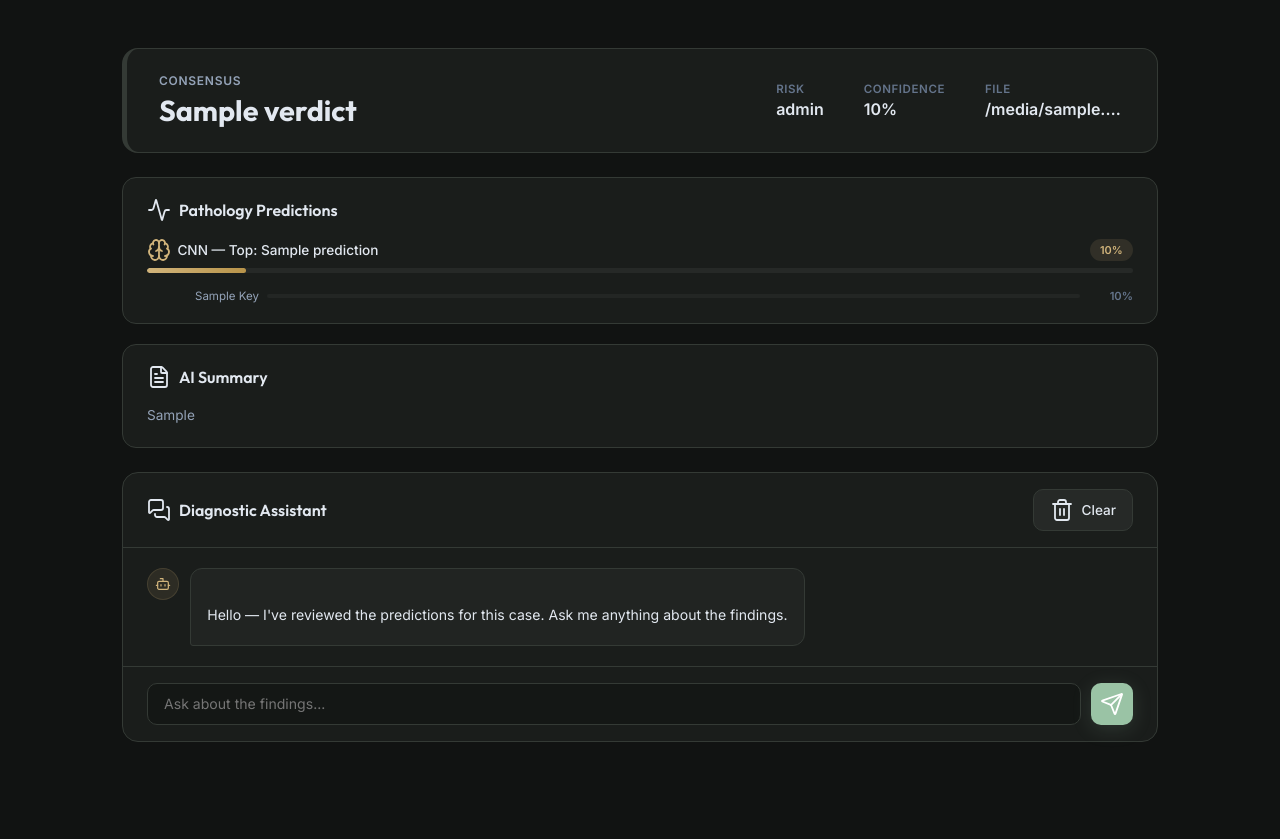
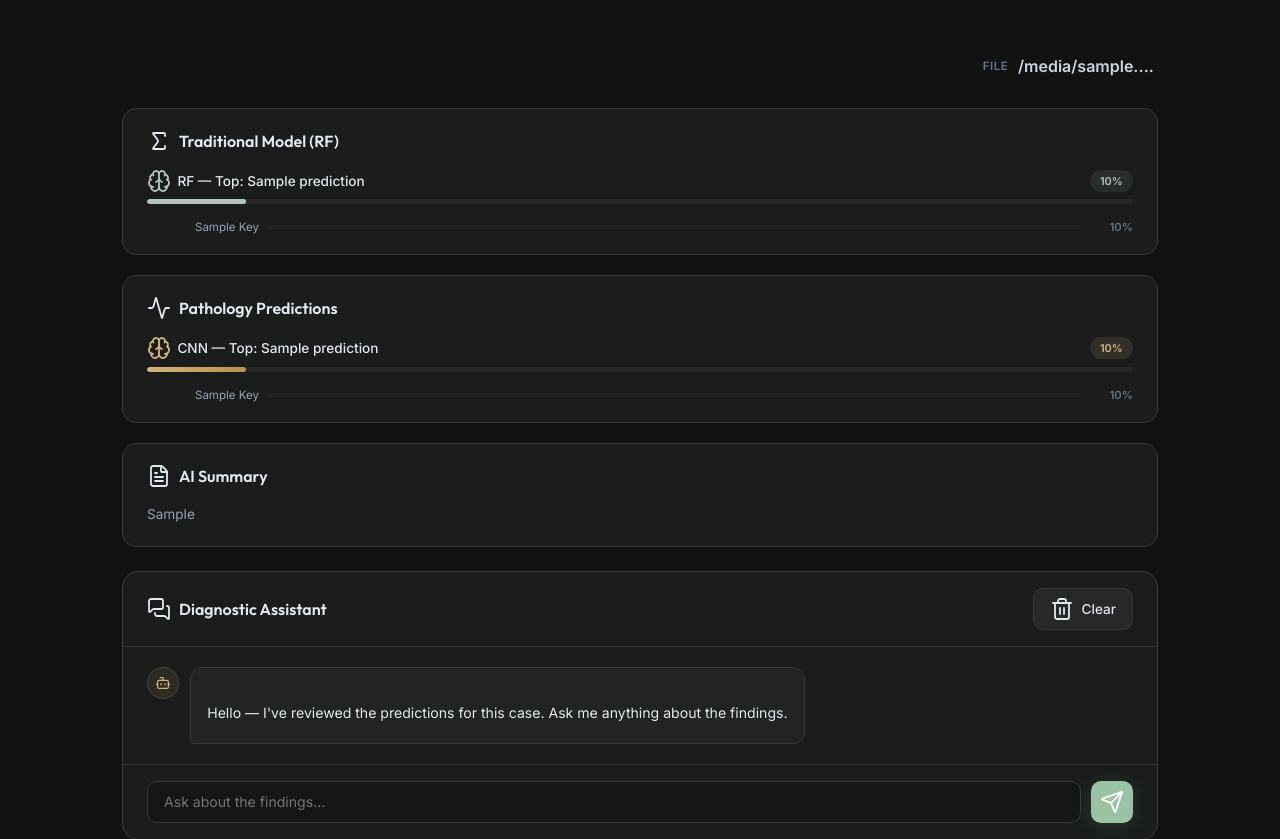
Before and after one commit to Josemiles-ctr/Year-2-Recess-Project, a Flask app: template src/templates/report.html in a window 1280 px wide. Shown: the part 75-914 px from the top of the page. Run offline with Flask 3, Linux system fonts and the light colour scheme; the template is opened without the code that fills it: most values are stand-ins (such as "Sample title", 1, 10 or a date in 2020); some libraries are stand-ins or nearby versions.

Commit message:
refactor(core): remove consensus logic and simplify diagnostic report
Remove the consensus-based verdict, risk level, and overall confidence
calculations from the prediction pipeline. This simplifies the
`DiagnosticReport` entity and streamlines the `PredictCancerUseCase`
by removing the manual averaging of model confidence scores.

The UI has also been updated to transition from a consensus-centric
view to a model-specific summary layout, focusing on presenting
traditional model features and pathology predictions more granularly.

- Remove `consensus_verdict`, `risk_level`, and `overall_confidence`
  from `DiagnosticReport` entity
- Delete consensus calculation logic in `PredictCancerUseCase`
- Update `AnalyzeController` and web routes to exclude consensus data
- Refactor `report.html` to display model-specific metrics and feature
  importance pills instead of the consensus card
- Update `main.css` to support new report header and metadata styling

```diff
--- a/src/domain/entities.py
+++ b/src/domain/entities.py
@@ -36,9 +36,6 @@ class DiagnosticReport:
     scan_details: XRayScan
     traditional_prediction: PredictionResult
     cnn_prediction: PredictionResult
-    consensus_verdict: str
-    risk_level: str
-    overall_confidence: float
     llm_narrative: str
     diagnosed_at: datetime.datetime = field(default_factory=datetime.datetime.utcnow)
 
--- a/src/infrastructure/web/routes.py
+++ b/src/infrastructure/web/routes.py
@@ -103,9 +103,6 @@ def chat_assistant():
         chat_history = session.get("chat_history", [])
 
         diagnostic_context = {
-            "verdict": report_data["consensus"]["verdict"],
-            "risk_level": report_data["consensus"]["risk_level"],
-            "confidence": report_data["consensus"]["confidence"],
             "traditional_prediction": report_data["traditional_model"]["prediction"],
             "traditional_confidence": report_data["traditional_model"]["confidence"],
             "traditional_features": report_data["traditional_model"]["features"],
--- a/src/interfaces/controllers.py
+++ b/src/interfaces/controllers.py
@@ -23,11 +23,6 @@ class AnalyzeController:
             "status": "success",
             "filename": report.scan_details.filename,
             "timestamp": report.diagnosed_at.isoformat() + "Z",
-            "consensus": {
-                "verdict": report.consensus_verdict,
-                "risk_level": report.risk_level,
-                "confidence": report.overall_confidence,
-            },
             "traditional_model": {
                 "prediction": report.traditional_prediction.prediction_label,
                 "confidence": report.traditional_prediction.confidence_score,
--- a/src/static/css/main.css
+++ b/src/static/css/main.css
@@ -397,55 +397,34 @@ body {
     max-width: 1100px;
 }
 
-.consensus-card {
+.report-header {
     display: flex;
-    justify-content: space-between;
-    align-items: center;
-    flex-wrap: wrap;
-    gap: 1.5rem;
-    padding: 1.5rem 2rem;
-    background: var(--bg-card);
-    border: 1px solid var(--border-glass);
-    border-radius: 16px;
-    border-left: 5px solid var(--border-glass);
+    justify-content: flex-end;
+    padding: 0.5rem 0;
 }
 
-.border-high { border-left-color: var(--color-high); }
-.border-medium { border-left-color: var(--color-medium); }
-.border-low { border-left-color: var(--color-low); }
-.border-borderline { border-left-color: var(--color-borderline); }
-
-.text-high { color: var(--color-high); }
-.text-medium { color: var(--color-medium); }
-.text-low { color: var(--color-low); }
-.text-borderline { color: var(--color-borderline); }
-
-.bg-purple { background-color: var(--purple); }
-
-.consensus-badge-wrap {
+.report-meta {
     display: flex;
-    flex-direction: column;
-    gap: 0.25rem;
+    align-items: center;
+    gap: 0.6rem;
 }
 
-.verdict-label {
-    font-size: 0.75rem;
-    color: #94a3b8;
+.m-label {
+    font-size: 0.72rem;
+    color: #64748b;
     text-transform: uppercase;
-    letter-spacing: 0.06em;
+    letter-spacing: 0.05em;
     font-weight: 600;
 }
 
-.verdict-value {
-    font-family: var(--font-heading);
-    font-size: 1.8rem;
-    font-weight: 700;
+.m-val {
+    font-size: 0.85rem;
+    font-weight: 500;
+    color: #cbd5e1;
 }
 
-.consensus-metrics {
-    display: flex;
-    gap: 2.5rem;
-}
+.bg-purple { background-color: var(--purple); }
+.bg-blue { background-color: var(--blue); }
 
 .metric-item {
     display: flex;
--- a/src/templates/report.html
+++ b/src/templates/report.html
@@ -24,28 +24,42 @@
     </header>
 
     <main class="main-content report-layout">
-        <section class="consensus-card border-{{ data.consensus.risk_level.lower() }}">
-            <div class="consensus-badge-wrap">
-                <span class="verdict-label">Consensus</span>
-                <span class="verdict-value text-{{ data.consensus.risk_level.lower() }}">{{ data.consensus.verdict }}</span>
+        <div class="report-header">
+            <div class="report-meta">
+                <span class="m-label">File</span>
+                <span class="m-val truncate">{{ data.filename }}</span>
             </div>
-            <div class="consensus-metrics">
-                <div class="metric-item">
-                    <span class="m-label">Risk</span>
-                    <span class="m-val text-{{ data.consensus.risk_level.lower() }}">{{ data.consensus.risk_level }}</span>
-                </div>
-                <div class="metric-item">
-                    <span class="m-label">Confidence</span>
-                    <span class="m-val">{{ (data.consensus.confidence * 100) | round(1) }}%</span>
-                </div>
-                <div class="metric-item">
-                    <span class="m-label">File</span>
-                    <span class="m-val truncate">{{ data.filename }}</span>
-                </div>
-            </div>
-        </section>
+        </div>
 
         <div class="data-summary">
+            <div class="summary-panel">
+                <h3 class="panel-title" style="margin-bottom:1rem"><i data-lucide="sigma"></i> Traditional Model (RF)</h3>
+                <div class="top-prediction">
+                    <div class="model-stat-header">
+                        <span class="m-name"><i data-lucide="brain" class="text-blue"></i> RF &mdash; Top: {{ data.traditional_model.prediction }}</span>
+                        <span class="badge bg-blue-tint text-blue">{{ (data.traditional_model.confidence * 100) | round(1) }}%</span>
+                    </div>
+                    <div class="stat-progress-bar">
+                        <div class="stat-progress-fill bg-blue" style="width: {{ data.traditional_model.confidence * 100 }}%"></div>
+                    </div>
+                </div>
+                {% if data.traditional_model.features %}
+                <div class="pathology-strip">
+                    {% set ns = namespace(items=[]) %}
+                    {% for key, val in data.traditional_model.features.items() %}
+                        {% set _ = ns.items.append((key, val)) %}
+                    {% endfor %}
+                    {% for key, val in ns.items | sort(attribute=1, reverse=True) %}
+                    <div class="pill-row">
+                        <span class="pill-label">{{ key | replace('_', ' ') | title }}</span>
+                        <span class="pill-bar-bg"><span class="pill-bar-fill" style="width:{{ (val * 100) | round(1) }}%"></span></span>
+                        <span class="pill-pct {% if val >= 0.3 %}pct-high{% elif val >= 0.1 %}pct-mid{% endif %}">{{ (val * 100) | round(1) }}%</span>
+                    </div>
+                    {% endfor %}
+                </div>
+                {% endif %}
+            </div>
+
             <div class="summary-panel">
                 <h3 class="panel-title" style="margin-bottom:1rem"><i data-lucide="activity"></i> Pathology Predictions</h3>
                 <div class="top-prediction">
```
Also changed, not shown: src/use_cases/predict.py (+2 -17 lines), 1 other file.
